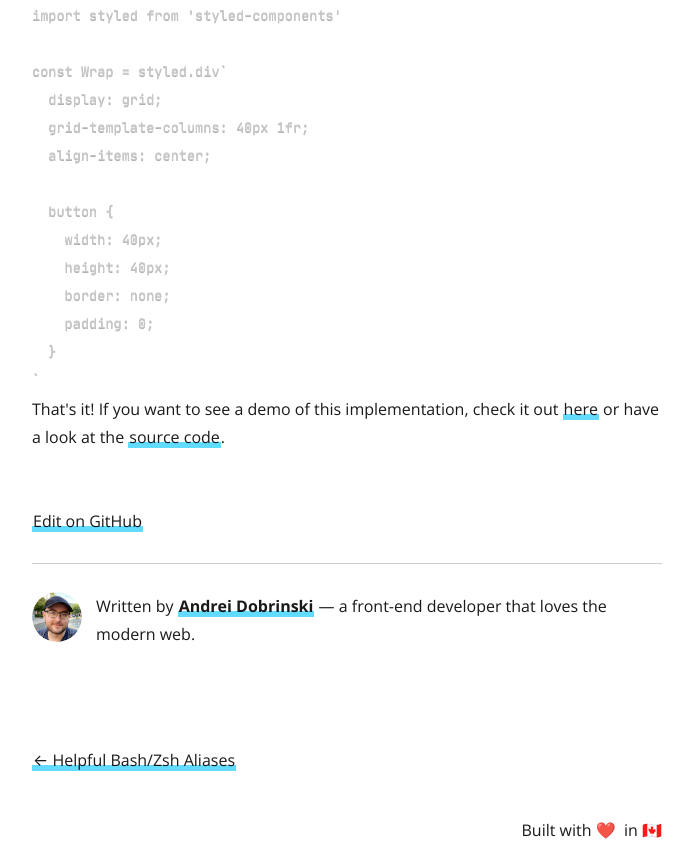
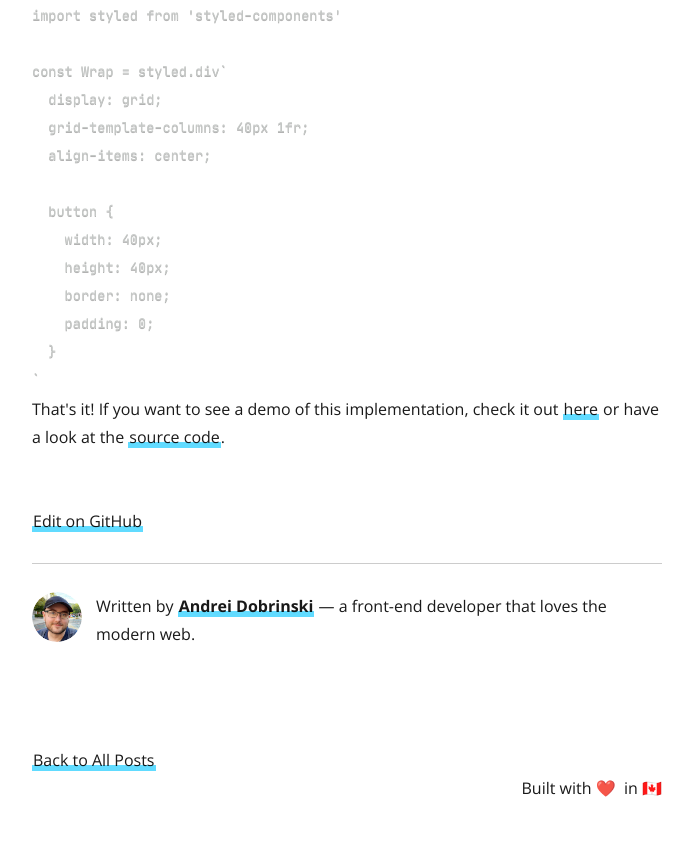
Before and after one commit to andreidobrinski/blog, a Gatsby site: page /implementing-an-audio-waveform-with-react-hooks-and-wavesurferjs/ in a window 1280 px wide. Shown: the part 8927-9785 px from the top of the page, without its empty margins (293-986 px from the left). After the commit the page ends 9743 px from the top, so only its background shows below. Built offline with nearby package versions, Linux system fonts and the light colour scheme; Gatsby itself is replaced by a stand-in of ours; some packages are replaced by stand-ins of ours; code samples lack their colours.

Commit message:
update back to posts link

```diff
--- a/src/templates/blog-post.js
+++ b/src/templates/blog-post.js
@@ -66,8 +66,8 @@ const BlogPostTemplate = ({ data, pageContext, location }) => {
           <Bio />
         </footer>
       </article>
-
-      <nav>
+      <Link to="/">Back to All Posts</Link>
+      {/* <nav>
         <ul
           style={{
             display: `flex`,
@@ -92,7 +92,7 @@ const BlogPostTemplate = ({ data, pageContext, location }) => {
             )}
           </li>
         </ul>
-      </nav>
+      </nav> */}
     </Layout>
   )
 }
```
